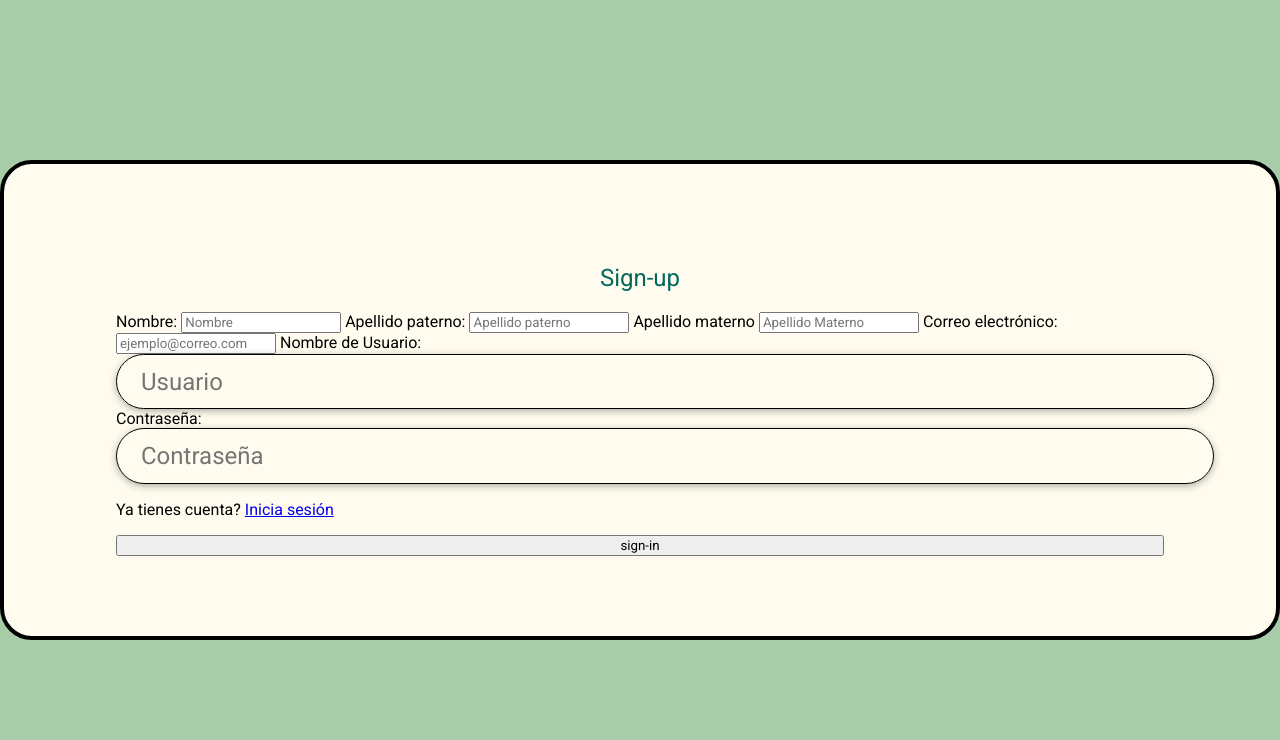
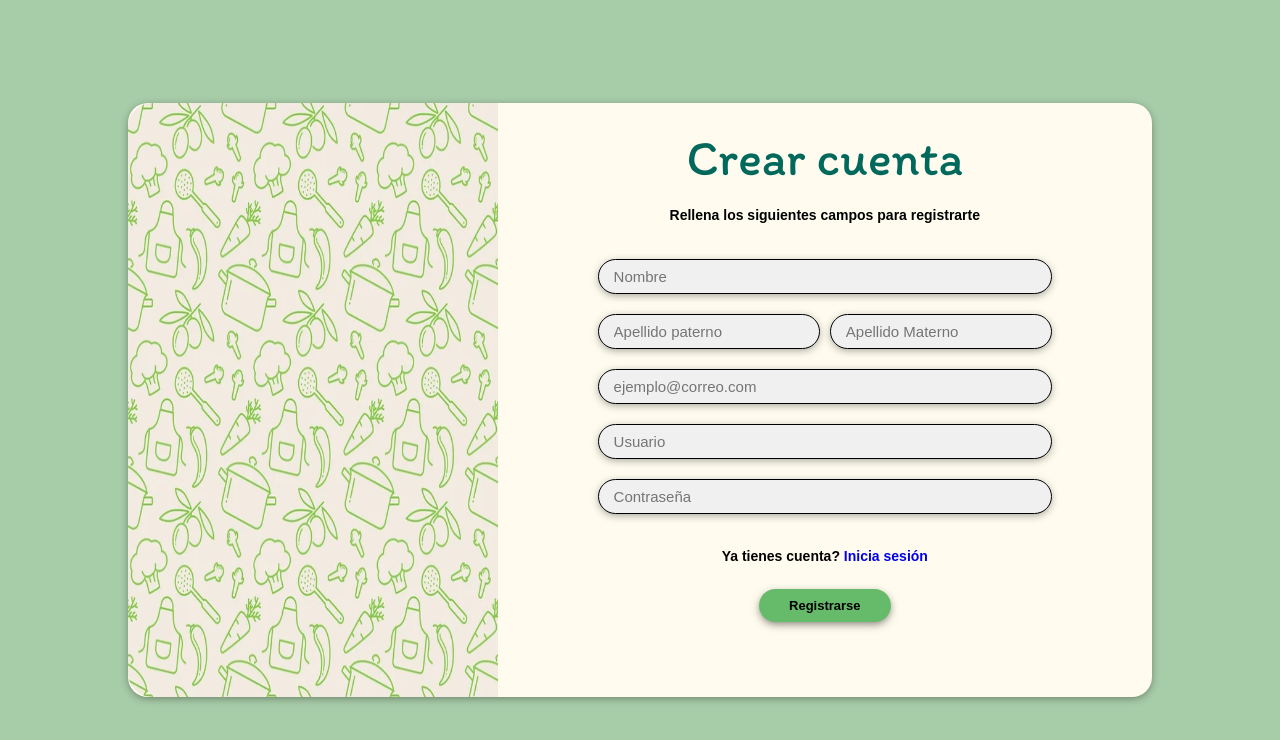
Before and after one commit to tartaman/SaborIA, a website: page sing-up.html in a window 1280 px wide. Drawn offline with Linux system fonts and the light colour scheme; no server answers; a web font is replaced by a local one.

Commit message:
Se me olvido

```diff
--- a/sing-up.html
+++ b/sing-up.html
@@ -4,39 +4,33 @@
     <meta charset="UTF-8">
     <meta name="viewport" content="width=device-width, initial-scale=1.0">
     <title>SaborIA | Sign Up</title>
-    <link rel="stylesheet" href="styles/nav.css">
+    <link rel="stylesheet" href="styles/global.css">
     <link rel="stylesheet" href="styles/login.css">
 </head>
 <body>
-    <section class="main">
-        <div class="form-container">
-            <h1>Sign-up</h1>
-            <form action="verificar.html" class="form" id="singupform">
+    <main class="main">
+        <div class="sign-up-container">
+            <div class="image-container">
+                <img src="Images/wallpaperLogin.jpg" alt="">
+            </div>
+            <form action="verificar.html" class="form-sign" id="singupform">
+                <h1>Crear cuenta</h1>
+                <p>Rellena los siguientes campos para registrarte</p>
                 <div class="campo-form">
-                    <label for="Nombre">Nombre:</label>
-                    <input type="text" placeholder="Nombre" name="Nombre" id="nombre" required>
-                    <label for="Apellido_pat">Apellido paterno:</label>
-                    <input type="text" name="Apellido_pat" id="apellidopat" placeholder="Apellido paterno" required>
-                    <label for="Apellido_mat">Apellido materno</label>
-                    <input type="text" name="Apellido_mat" id="apellidomat" placeholder="Apellido Materno" required>
-                    <label for="email">Correo electrónico:</label>
-                    <input type="email" name="email" id="email" placeholder="ejemplo@correo.com" required>
-                    <label for="usuario">
-                        Nombre de Usuario:
-                    </label>
+                    <input type="text" placeholder="Nombre" name="Nombre" class="form-input" id="nombre" required>
+                    <div>
+                        <input type="text" name="Apellido_pat" id="apellidopat" class="form-input" placeholder="Apellido paterno" required >
+                        <input type="text" name="Apellido_mat" id="apellidomat" class="form-input" placeholder="Apellido Materno" required>
+                    </div>
+                    <input type="email" name="email" id="email" class="form-input" placeholder="ejemplo@correo.com" required>
                     <input type="text" name="usuario" id="usuario" placeholder="Usuario" class="form-input">
-                </div>
-                <div class="campo-form">
-                    <label for="contrasena">
-                        Contraseña:
-                    </label>
                     <input type="password" name="contrasena" id="contrasena" placeholder="Contraseña" class="form-input">
                 </div>
-            <p>Ya tienes cuenta? <a href="Iniciarsesion.html">Inicia sesión</a></p>
-            <button type="submit">sign-in</button>
+                <p>Ya tienes cuenta? <a href="Iniciarsesion.html">Inicia sesión</a></p>
+                <button type="submit" class="button-verde">Registrarse</button>
             </form>
         </div>
-    </section>
+    </main>
     <script src="scripts/config.js"></script>
 
 <script src="scripts/registrarUsuario.js"></script>
--- a/styles/global.css
+++ b/styles/global.css
@@ -38,6 +38,7 @@ body {
     font-family: var(--fuente_principal);
     font-size: 1.6rem;
     line-height: 1.8;
+    background-color: var(--background-color);
 }
 
 a{
@@ -52,6 +53,7 @@ h1{
     margin: 0;
     line-height: 1;
     text-align: center;
+    font-weight: normal;
 }
 
 h2{
@@ -67,3 +69,24 @@ h3{
 p, label, input, button{
     font-family: var(--fuente_principal);
 }
+
+.button-verde{
+    background-color: var(--verde-principal);
+    font-weight: bold;
+    display: inline-block;
+    margin: auto;
+    padding: 0.9rem 3rem;
+    border-radius: 2rem;
+    font-size: 1.3rem;
+    border: none;
+    box-shadow: 0px 3px 8px -1px rgba(0,0,0,0.50);
+    transition: background-color 0.2s;
+}
+
+.button-verde:hover{
+    background-color: #8cc48e;
+}
+
+.button-verde:active{
+    background-color: #ffffff;
+}
--- a/styles/login.css
+++ b/styles/login.css
@@ -24,7 +24,7 @@
     }
 }
 
-.form-container h1{
+.form-container h1, .form-sign h1{
     color: var(--text-color);
 }
 
@@ -65,23 +65,45 @@
     text-align: center;
 }
 
-.button-verde{
-    background-color: var(--verde-principal);
-    font-weight: bold;
-    display: inline-block;
-    margin: auto;
-    padding: 0.9rem 3rem;
+.sign-up-container{
+    background-color: var(--kinda-white);
+    width: 80%;
+    box-shadow: 0px 2px 8px -1px rgba(0,0,0,0.40);
     border-radius: 2rem;
-    font-size: 1.3rem;
-    border: none;
-    box-shadow: 0px 3px 8px -1px rgba(0,0,0,0.50);
-    transition: background-color 0.2s;
+    display: flex;
+    max-width: 150rem;
+}
+.image-container{
+    flex: 2;
+}
+.image-container img{
+    border-radius: 2.4rem 0 0 2.4rem;
+    width: 100%;
+    height: 100%;
 }
 
-.button-verde:hover{
-    background-color: #8cc48e;
+.campo-form{
+    display: flex;
+    flex-direction: column;
+    gap: 2rem;
+    padding: 1rem 5rem;
 }
 
-.button-verde:active{
-    background-color: #ffffff;
+.campo-form div{
+    display: grid;
+    grid-template-columns: repeat(2, 1fr);
+    gap: 1rem;
 }
+
+.form-sign{
+    flex: 3;
+    text-align: center;
+    padding: 3rem 5rem;
+    margin-bottom: 4.5rem
+}
+
+.form-sign p{
+    font-weight: bolder;
+    margin: 2rem 0;
+    font-size: 1.4rem;
+}
```
Also changed, not shown: Images/wallpaperLogin.jpg (added), 1 other file.
